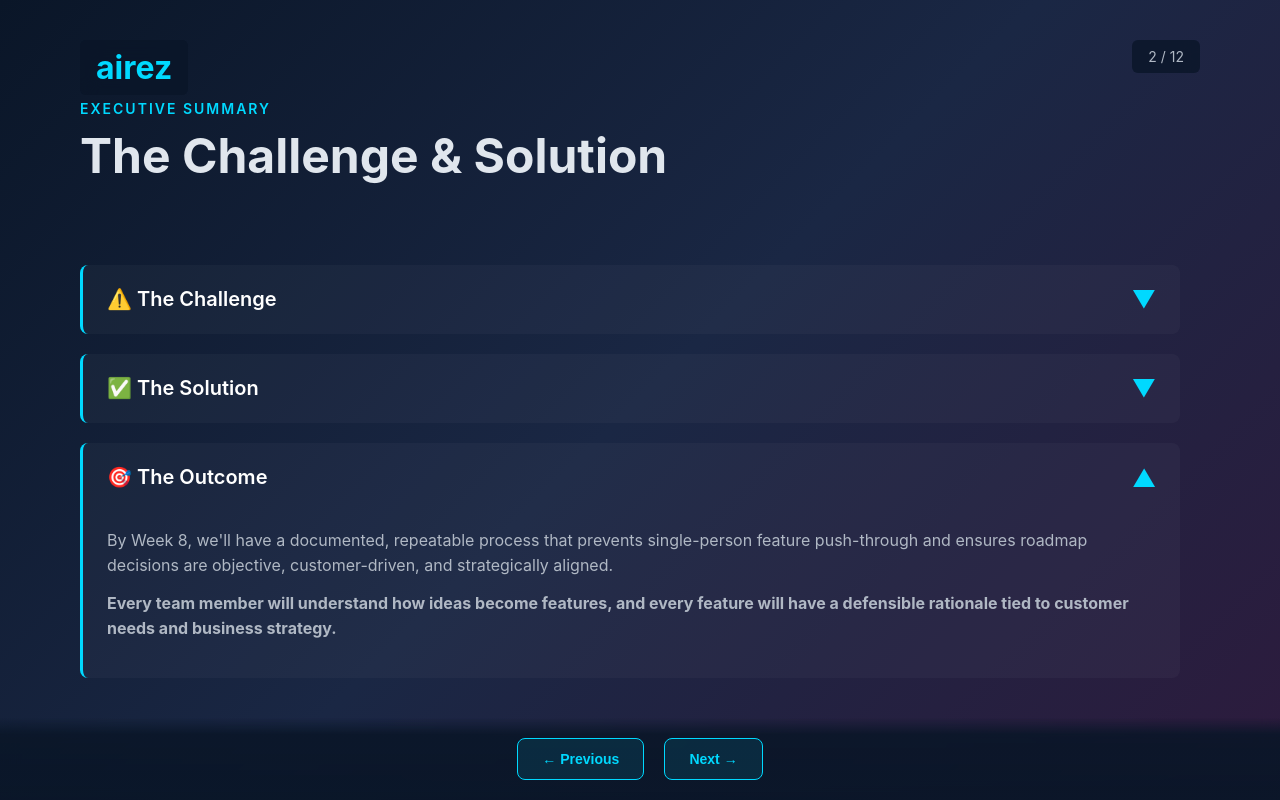
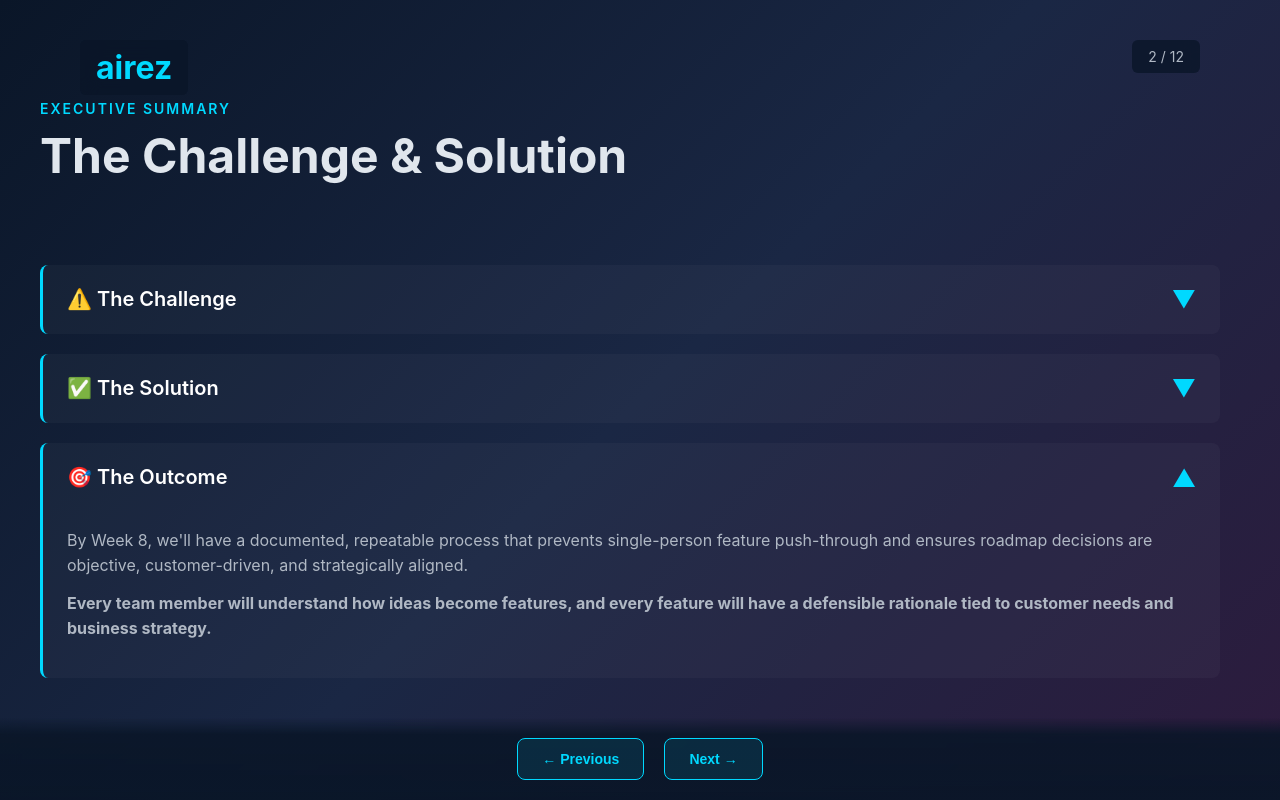
Before and after one commit to BobbyBentonJr/Airez-Presentations, a plain HTML site: page index.html in a window 1280 px wide. Both pictures are taken after a click on the button "Next →". Drawn offline with Linux system fonts and the light colour scheme.

Commit message:
Update index.html

```diff
--- a/index.html
+++ b/index.html
@@ -28,7 +28,7 @@
         .slide {
             width: 100%;
             height: 100vh;
-            padding: 100px 80px 120px;
+            padding: 100px 40px 120px;
             display: none;
             flex-direction: column;
             justify-content: center;
@@ -37,6 +37,13 @@
             left: 0;
             opacity: 0;
             transition: opacity 0.5s ease;
+        }
+
+        .slide > * {
+            max-width: 1200px;
+            margin-left: auto;
+            margin-right: auto;
+            width: 100%;
         }
 
         .slide.active {
```
